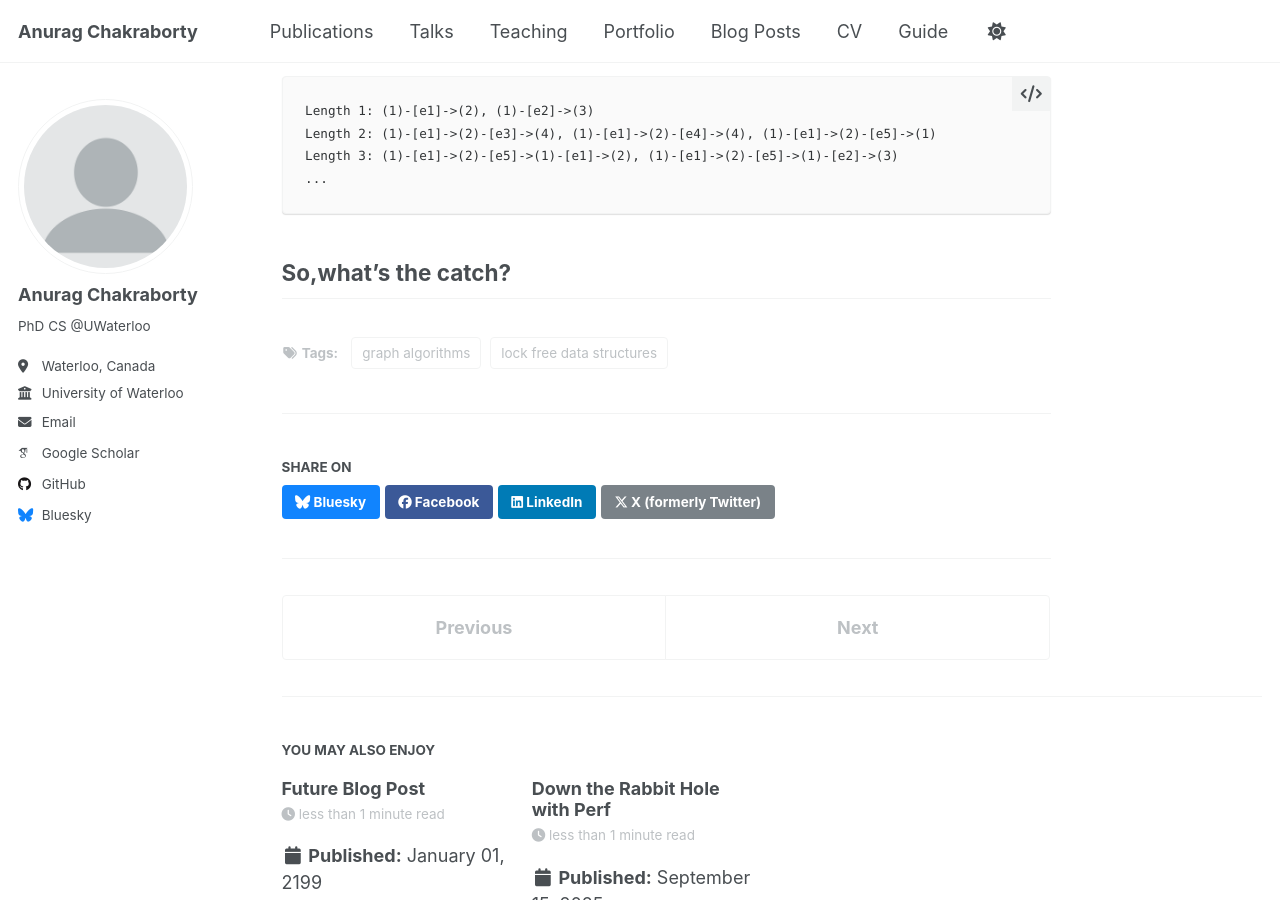
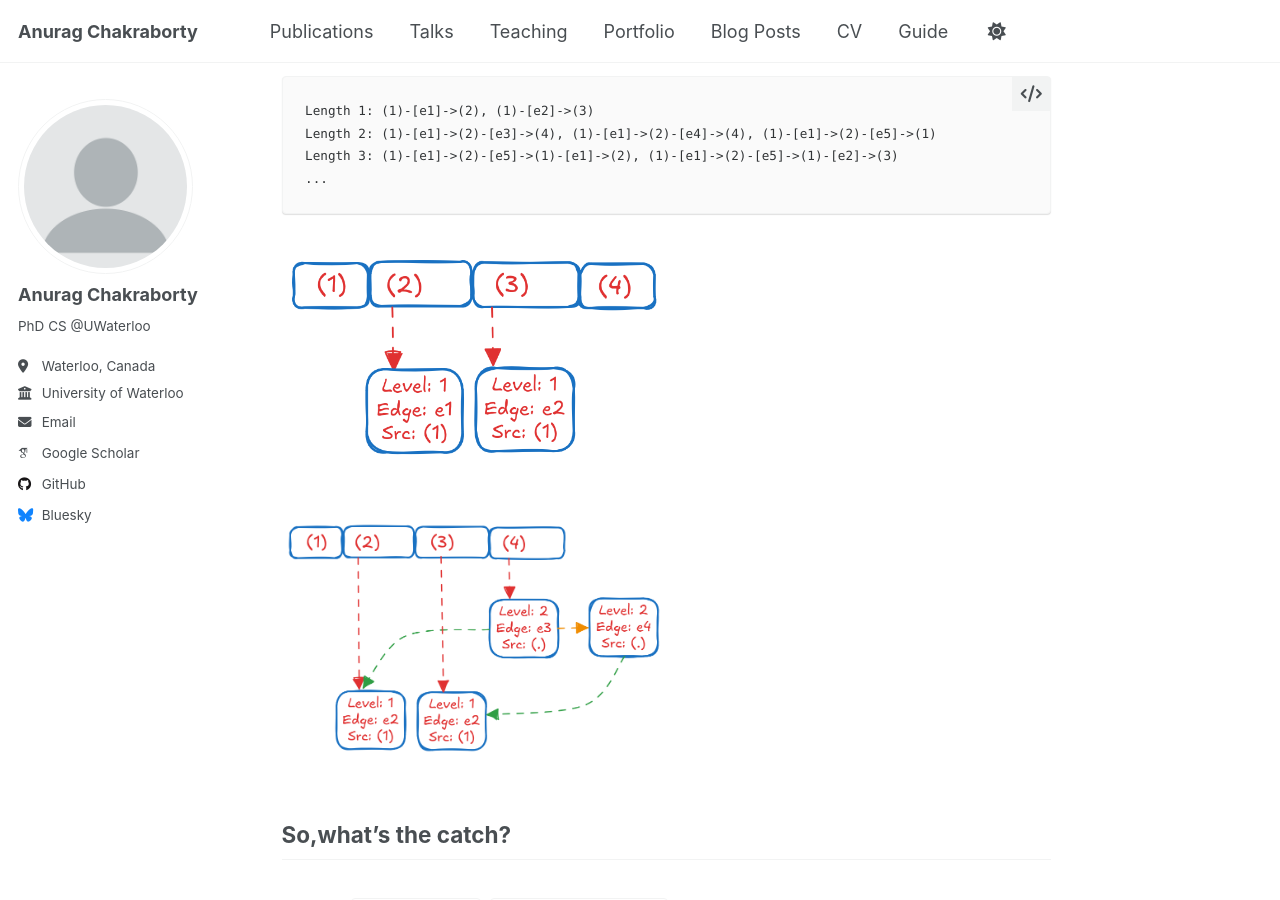
Before and after one commit to anuchak/anuchak.github.io, a Jekyll site: the page built from _posts/2025-09-14-blog-post-1.md, in a window 1280 px wide and 900 px high, scrolled down 5969 px. Built offline with Jekyll 4.4.1, drawn with Linux system fonts in a browser that asks for light colours; some web fonts are replaced; a script that is not in the unit is left out.

Commit message:
push changes

````diff
--- a/_posts/2025-09-14-blog-post-1.md
+++ b/_posts/2025-09-14-blog-post-1.md
@@ -192,6 +192,15 @@ Length 3: (1)-[e1]->(2)-[e5]->(1)-[e1]->(2), (1)-[e1]->(2)-[e5]->(1)-[e2]->(3)
 ```
 
 
+<figure>
+  <img src="/images/var_len_len_1.png" alt="Description" style="width: 50%;" />
+  <figcaption style="text-align: left;"></figcaption>
+</figure>
+
+<figure>
+  <img src="/images/var_len_len_2.png" alt="Description" style="width: 50%;" />
+  <figcaption style="text-align: left;"></figcaption>
+</figure>
 
 
 ## So,what's the catch?
````
Also changed, not shown: images/var_len_len_1.png (added), images/var_len_len_2.png (added).
